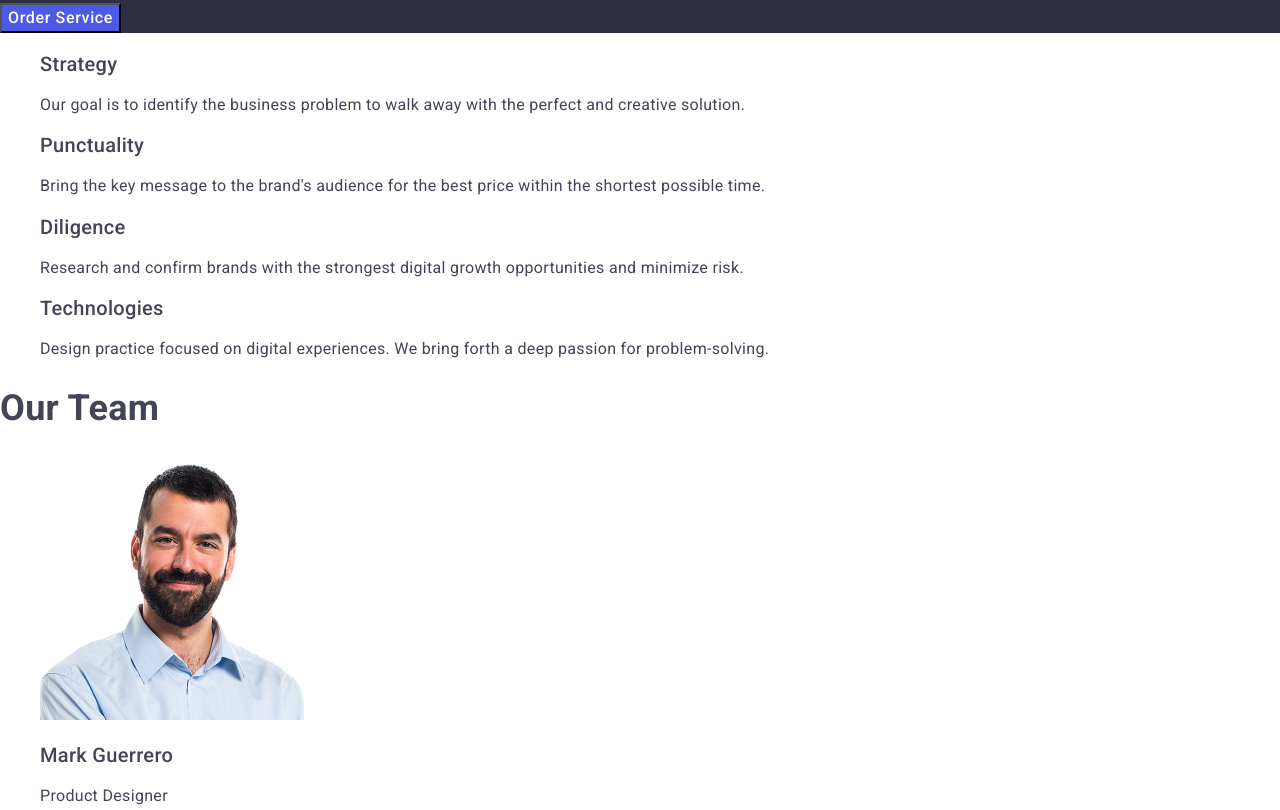
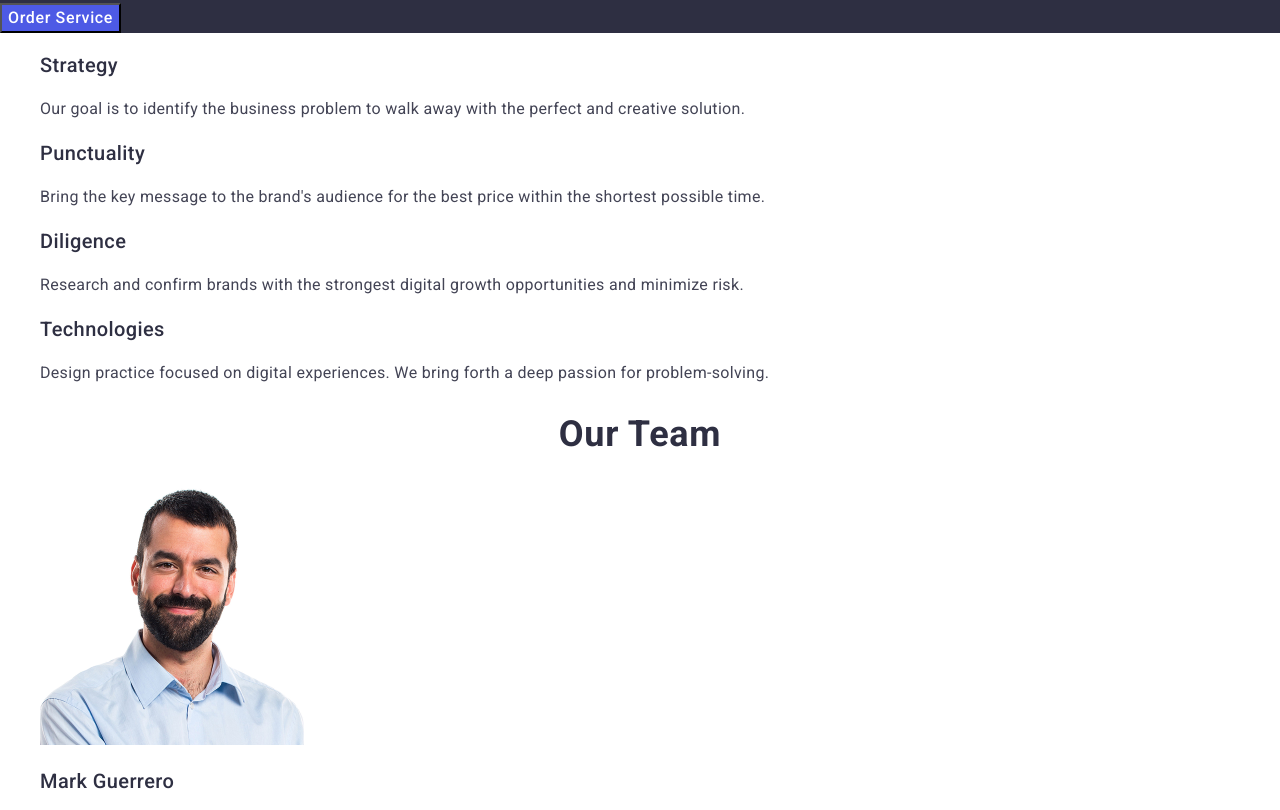
Before and after one commit to AvalianY/goit-markup-hw-02, a plain HTML site: page index.html in a window 1280 px wide. Shown: the part 222-1032 px from the top of the page. Drawn offline with nearby package versions, Linux system fonts and the light colour scheme.

Commit message:
add changes

```diff
--- a/css/styles.css
+++ b/css/styles.css
@@ -122,9 +122,35 @@ button {
 }
 
 /*---------------------main advantage----------------*/
+.main-h3 {
+    line-height: 1.2;
+    letter-spacing: 0.02em;
+    color: var(--navy-blue);
+}
 
+.main-p-advantage {
+    line-height: 1.5;
+}
 /*---------------------main team---------------------*/
+.main-team-section {
+    color: var(--cloud);
+}
 
+.main-team-section li {
+    background-color: var(--white);
+}
+
+.main-team-title {
+    line-height: 1.11;
+    text-align: center;
+    letter-spacing: 0.02em;
+    text-transform: capitalize;
+    color: var(--navy-blue);
+}
+
+.main-p-team {
+    line-height: 1.5;
+}
 /*---------------------main portfolio----------------*/
 
 /*---------------------footer------------------------*/
--- a/index.html
+++ b/index.html
@@ -54,54 +54,54 @@
 
             <ul>
                 <li>
-                    <h3 class="???">Strategy</h3>
-                    <p>Our goal is to identify the business problem to walk away with the perfect and creative solution.</p>
+                    <h3 class="main-h3">Strategy</h3>
+                    <p class="main-p-advantage">Our goal is to identify the business problem to walk away with the perfect and creative solution.</p>
                 </li>
                 <li>
-                    <h3 class="???">Punctuality</h3>
-                    <p>Bring the key message to the brand's audience for the best price within the shortest possible time.</p>
+                    <h3 class="main-h3">Punctuality</h3>
+                    <p class="main-p-advantage">Bring the key message to the brand's audience for the best price within the shortest possible time.</p>
                 </li>
                 <li>
-                    <h3 class="???">Diligence</h3>
-                    <p>Research and confirm brands with the strongest digital growth opportunities and minimize risk.</p>
+                    <h3 class="main-h3">Diligence</h3>
+                    <p class="main-p-advantage">Research and confirm brands with the strongest digital growth opportunities and minimize risk.</p>
                 </li>
                 <li>
-                    <h3 class="???">Technologies</h3>
-                    <p> Design practice focused on digital experiences. We bring forth a deep passion for problem-solving.</p>
+                    <h3 class="main-h3">Technologies</h3>
+                    <p class="main-p-advantage"> Design practice focused on digital experiences. We bring forth a deep passion for problem-solving.</p>
                 </li>
             </ul>
         </section>
 
         <section class="main-team-section">
-            <h2>Our Team</h2>
+            <h2 class="main-team-title">Our Team</h2>
 
             <ul>
                 <li class="team-card">
                     <img src="./images/team-card-1.jpg" alt="Photo" width="264" height="260">
                     <div class="team-card-text">
-                        <h3>Mark Guerrero</h3>
-                        <p>Product Designer</p>
+                        <h3 class="main-h3">Mark Guerrero</h3>
+                        <p class="main-p-team">Product Designer</p>
                     </div>
                 </li>
                 <li class="team-card">
                     <img src="./images/team-card-2.jpg" alt="Photo" width="264" height="260">
                     <div class="team-card-text">
-                        <h3>Tom Ford</h3>
-                        <p>Frontend Developer</p>
+                        <h3 class="main-h3">Tom Ford</h3>
+                        <p class="main-p-team">Frontend Developer</p>
                     </div>
                 </li>
                 <li class="team-card">
                     <img src="./images/team-card-3.jpg" alt="Photo" width="264" height="260">
                     <div class="team-card-text">
-                        <h3>Camila Garcia</h3>
-                        <p>Marketing</p>
+                        <h3 class="main-h3">Camila Garcia</h3>
+                        <p class="main-p-team">Marketing</p>
                     </div>
                 </li>
                 <li class="team-card">
                     <img src="./images/team-card-4.jpg" alt="Photo" width="264" height="260">
                     <div class="team-card-text">
-                        <h3>Daniel Wilson</h3>
-                        <p>UI Designer</p>
+                        <h3 class="main-h3">Daniel Wilson</h3>
+                        <p class="main-p-team">UI Designer</p>
                     </div>
                 </li>
             </ul>
@@ -114,44 +114,42 @@
                 <li class="portfolio-card">
                     <img src="./images/portfolio-card-1.jpg" alt="Photo app to smartphone" width="360" height="300">
                     <div class="portfolio-card-text">
-                        <h3>Banking App</h3>
+                        <h3 class="main-h3-portfolio">Banking App</h3>
                         <p>App</p>
                     </div>
-                    <h3>Banking App</h3>
-                    <p>App</p>
                 </li>
                 <li class="portfolio-card">
                     <img src="./images/portfolio-card-2.jpg" alt="Photo QR scan" width="360" height="300">
                     <div class="portfolio-card-text">
-                        <h3>Cashless Payment</h3>
+                        <h3 class="main-h3-portfolio">Cashless Payment</h3>
                         <p>Marketing</p>
                     </div>
                 </li>
                 <li class="portfolio-card">
                     <img src="./images/portfolio-card-3.jpg" alt="Photo app: laptop and smartphone" width="360" height="300">
                     <div class="portfolio-card-text">
-                        <h3>Meditation App</h3>
+                        <h3 class="main-h3-portfolio">Meditation App</h3>
                         <p>App</p>
                     </div>
                 </li>
                 <li class="portfolio-card">
                     <img src="./images/portfolio-card-4.jpg" alt="Photo app and car" width="360" height="300">
                     <div class="portfolio-card-text">
-                        <h3>Taxi Service</h3>
+                        <h3 class="main-h3-portfolio">Taxi Service</h3>
                         <p>Marketing</p>
                     </div>
                 </li>
                 <li class="portfolio-card">
                     <img src="./images/portfolio-card-5.jpg" alt="Photo screen to smartphone" width="360" height="300">
                     <div class="portfolio-card-text">
-                        <h3>Screen Illustrations</h3>
+                        <h3 class="main-h3-portfolio">Screen Illustrations</h3>
                         <p>Design</p>
                     </div>
                 </li>
                 <li class="portfolio-card">
                     <img src="../images/portfolio-card-6.jpg" alt="Photo yang women with smartphone" width="360" height="300">
                     <div class="portfolio-card-text">
-                        <h3>Online Courses</h3>
+                        <h3 class="main-h3-portfolio">Online Courses</h3>
                         <p>Marketing</p>
                     </div>
                 </li>
```
